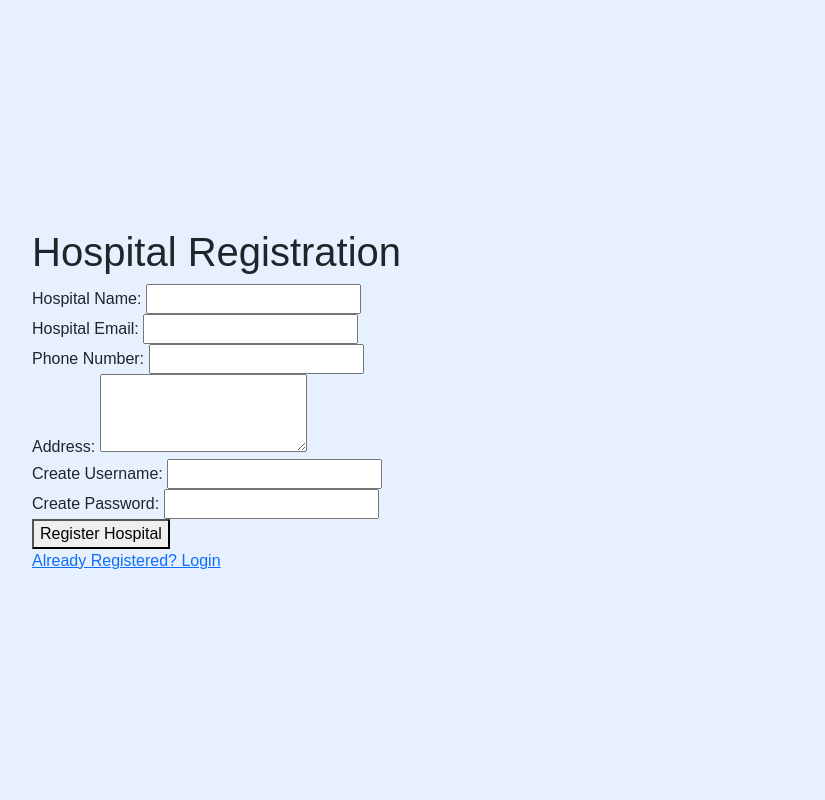
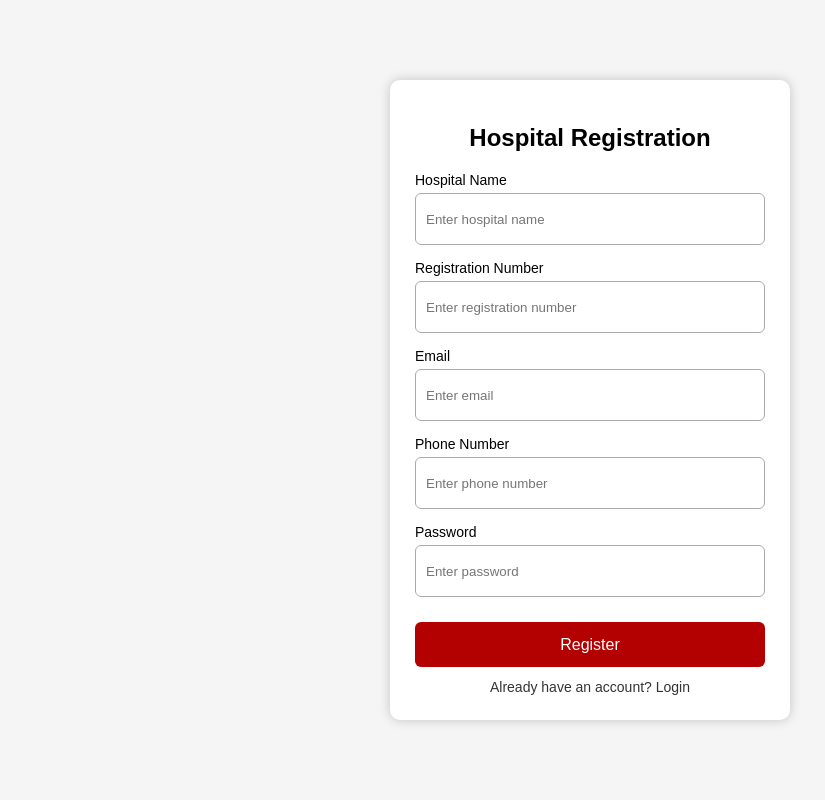
Before and after one commit to Sumantradas01/Blood-Bank-Management-System, a Flask app: page /hospital_register in a window 1280 px wide. Shown: the whole page, without its empty margins (50-875 px from the left). Run offline with Flask 3, Linux system fonts and the light colour scheme.

Commit message:
Update index

```diff
--- a/app.py
+++ b/app.py
@@ -1,57 +1,26 @@
-# app.py
-from flask import Flask, render_template, request, redirect, url_for, flash, session
+from flask import Flask, render_template, request, redirect, url_for, flash
 import mysql.connector
-from mysql.connector import Error
-from werkzeug.security import generate_password_hash, check_password_hash
 
 app = Flask(__name__)
-app.secret_key = "change_this_in_production"
+app.secret_key = "your_secret_key"
 
 # ------------------------------------
-# DATABASE CONNECTION (single connection)
+# DATABASE CONNECTION
 # ------------------------------------
-def get_db_connection():
-    # you can wrap this to reconnect if needed
-    return mysql.connector.connect(
-        host="localhost",
-        user="root",
-        password="",          # set your MySQL password if any
-        database="bloodbank1",
-        autocommit=False
-    )
-
-# create initial connection and cursor
-try:
-    db = get_db_connection()
-    cursor = db.cursor(dictionary=True)
-except Error as e:
-    # If DB isn't available, log and keep variables None for graceful errors
-    app.logger.error("Initial DB connection error: %s", e)
-    db = None
-    cursor = None
-
-
-# helper to ensure we have a working cursor (reconnect if closed)
-def get_cursor():
-    global db, cursor
-    try:
-        if db is None or not db.is_connected():
-            db = get_db_connection()
-            cursor = db.cursor(dictionary=True)
-    except Exception as e:
-        app.logger.error("DB reconnect error: %s", e)
-        raise
-    return db, cursor
-
+db = mysql.connector.connect(
+    host="localhost",
+    user="root",
+    password="",
+    database="bloodbank1"
+)
+cursor = db.cursor(dictionary=True)
 
 # ------------------------------------
 # HOME PAGE
 # ------------------------------------
 @app.route("/")
 def home():
-    # main homepage (index)
     return render_template("index.html")
-
 
 # ------------------------------------
 # DONOR REGISTRATION
@@ -59,36 +28,22 @@ def home():
 @app.route("/donor_register", methods=["GET", "POST"])
 def donor_register():
     if request.method == "POST":
-        name = request.form.get("name")
-        email = request.form.get("email")
-        phone = request.form.get("phone")
-        password = request.form.get("password")
-        blood_group = request.form.get("blood_group")
+        name = request.form["name"]
+        email = request.form["email"]
+        phone = request.form["phone"]
+        password = request.form["password"]
+        blood_group = request.form["blood_group"]
 
-        if not (name and email and phone and password and blood_group):
-            flash("All fields are required for donor registration.", "error")
-            return redirect(url_for("donor_register"))
+        cursor.execute(
+            "INSERT INTO donors (name, email, phone, password, blood_group) VALUES (%s, %s, %s, %s, %s)",
+            (name, email, phone, password, blood_group)
+        )
+        db.commit()
 
-        try:
-            db, cur = get_cursor()
-            hashed = generate_password_hash(password)
-            cur.execute(
-                "INSERT INTO donors (name, email, phone, password, blood_group) VALUES (%s, %s, %s, %s, %s)",
-                (name, email, phone, hashed, blood_group)
-            )
-            db.commit()
-            flash("Donor registered successfully!", "success")
-            return redirect(url_for("donor_login"))
-
-        except Exception as e:
-            if db:
-                db.rollback()
-            app.logger.error("DB error (donor_register): %s", e)
-            flash("Database error: " + str(e), "error")
-            return redirect(url_for("donor_register"))
+        flash("Donor registered successfully!")
+        return redirect(url_for("donor_login"))
 
     return render_template("donor_register.html")
-
 
 # ------------------------------------
 # DONOR LOGIN
@@ -99,28 +54,14 @@ def donor_login():
         email = request.form.get("email")
         password = request.form.get("password")
 
-        if not email or not password:
-            flash("Provide both email and password.", "error")
-            return redirect(url_for("donor_login"))
+        cursor.execute("SELECT * FROM donors WHERE email=%s AND password=%s",
+                       (email, password))
+        user = cursor.fetchone()
 
-        try:
-            db, cur = get_cursor()
-            cur.execute("SELECT * FROM donors WHERE email=%s", (email,))
-            user = cur.fetchone()
-
-            if user and check_password_hash(user.get("password"), password):
-                session.clear()
-                session["donor_id"] = user.get("donor_id")
-                session["donor_name"] = user.get("name")
-                flash("Login successful.", "success")
-                return redirect(url_for("dashboard"))
-            else:
-                flash("Invalid email or password!", "error")
-                return redirect(url_for("donor_login"))
-
-        except Exception as e:
-            app.logger.error("DB error (donor_login): %s", e)
-            flash("Database error: " + str(e), "error")
+        if user:
+            return render_template("donor_dashboard.html")
+        else:
+            flash("Invalid email or password!")
             return redirect(url_for("donor_login"))
 
     return render_template("donor_login.html")
@@ -132,36 +73,27 @@ def donor_login():
 @app.route("/admin_register", methods=["GET", "POST"])
 def admin_register():
     if request.method == "POST":
-        hospital_name = request.form.get("hospital_name")
+
         admin_name = request.form.get("admin_name")
         email = request.form.get("email")
         phone = request.form.get("phone")
         password = request.form.get("password")
+        hospital_name = request.form.get("hospital_name")
 
-        if not (hospital_name and admin_name and email and phone and password):
-            flash("All fields are required!", "error")
+        if not admin_name or not email or not phone or not password or not hospital_name:
+            flash("All fields are required!")
             return redirect(url_for("admin_register"))
 
-        try:
-            db, cur = get_cursor()
-            hashed = generate_password_hash(password)
-            cur.execute("""
-                INSERT INTO admin (hospital_name, admin_name, email, phone, password)
-                VALUES (%s, %s, %s, %s, %s)
-            """, (hospital_name, admin_name, email, phone, hashed))
-            db.commit()
-            flash("Admin Registered Successfully!", "success")
-            return redirect(url_for("admin_login"))
+        cursor.execute("""
+            INSERT INTO admin (hospital_name, admin_name, email, phone, password)
+            VALUES (%s, %s, %s, %s, %s)
+        """, (hospital_name, admin_name, email, phone, password))
 
-        except Exception as e:
-            if db:
-                db.rollback()
-            app.logger.error("DB error (admin_register): %s", e)
-            flash("Database error: " + str(e), "error")
-            return redirect(url_for("admin_register"))
+        db.commit()
+        flash("Admin Registered Successfully!")
+        return redirect(url_for("admin_login"))
 
     return render_template("admin_register.html")
-
 
 # ------------------------------------
 # ADMIN LOGIN
@@ -169,30 +101,22 @@ def admin_register():
 @app.route("/admin_login", methods=["GET", "POST"])
 def admin_login():
     if request.method == "POST":
-        admin_name = request.form.get("admin_name") or request.form.get("username")
+
+        admin_name = request.form.get("username")
         password = request.form.get("password")
 
-        if not admin_name or not password:
-            flash("Provide admin name and password.", "error")
-            return redirect(url_for("admin_login"))
+        cursor.execute("""
+            SELECT * FROM admin
+            WHERE admin_name=%s AND password=%s
+        """, (admin_name, password))
 
-        try:
-            db, cur = get_cursor()
-            cur.execute("SELECT * FROM admin WHERE admin_name=%s", (admin_name,))
-            data = cur.fetchone()
-            if data and check_password_hash(data.get("password"), password):
-                session.clear()
-                session["admin_id"] = data.get("admin_id")
-                session["admin_name"] = data.get("admin_name")
-                flash("Login Successful!", "success")
-                return redirect(url_for("admin_dashboard"))
-            else:
-                flash("Invalid Admin Name or Password!", "error")
-                return redirect(url_for("admin_login"))
+        data = cursor.fetchone()
 
-        except Exception as e:
-            app.logger.error("DB error (admin_login): %s", e)
-            flash("Database error: " + str(e), "error")
+        if data:
+            flash("Login Successful!")
+            return redirect(url_for("dashboard"))
+        else:
+            flash("Invalid Admin Name or Password!")
             return redirect(url_for("admin_login"))
 
     return render_template("admin_login.html")
@@ -205,251 +129,40 @@ def admin_login():
 def search_blood():
     return render_template("search_blood.html")
 
+# ------------------------------------
+# HOSPITAL LOGIN
+# ------------------------------------
+@app.route("/hospital_login")
+def hospital_login():
+    return render_template("hospital_login.html")
 
-# ------------------------------------
-# PUBLIC DASHBOARD
-# ------------------------------------
 @app.route("/dashboard")
 def dashboard():
-    # simple public donor/dashboard page
     return render_template("dashboard.html")
 
+@app.route('/hospital_register', methods=['GET', 'POST'])
+def hospital_register():
+    if request.method == 'POST':
+        name = request.form['name']
+        reg_no = request.form['reg_no']
+        email = request.form['email']
+        phone = request.form['phone']
+        password = request.form['password']
 
-# -------------------------------------------------
-# HOSPITAL REGISTRATION & LOGIN & DASHBOARD
-# -------------------------------------------------
-@app.route("/hospital_register", methods=["GET", "POST"])
-def hospital_register():
-    if request.method == "POST":
-        hospital_name = request.form.get("hospital_name")
-        email = request.form.get("email")
-        phone = request.form.get("phone")
-        address = request.form.get("address")
-        username = request.form.get("username")
-        password = request.form.get("password")
+        cur = mysql.connection.cursor()
+        cur.execute("INSERT INTO hospital (name, reg_no, email, phone, password) VALUES (%s, %s, %s, %s, %s)",
+                    (name, reg_no, email, phone, password))
+        mysql.connection.commit()
+        cur.close()
 
-        if not (hospital_name and email and phone and address and username and password):
-            flash("All fields are required!", "error")
-            return redirect(url_for("hospital_register"))
+        flash("Hospital registered successfully!")
+        return redirect(url_for('hospital_login'))
 
-        try:
-            db, cur = get_cursor()
-            hashed = generate_password_hash(password)
-            cur.execute("""
-                INSERT INTO hospitals (hospital_name, email, phone, address, username, password)
-                VALUES (%s, %s, %s, %s, %s, %s)
-            """, (hospital_name, email, phone, address, username, hashed))
-            db.commit()
-            flash("Hospital Registered Successfully!", "success")
-            return redirect(url_for("hospital_login"))
-
-        except Exception as e:
-            if db:
-                db.rollback()
-            app.logger.error("DB error (hospital_register): %s", e)
-            flash("Database Error: " + str(e), "error")
-            return redirect(url_for("hospital_register"))
-
-    return render_template("hospital_register.html")
-
-
-@app.route("/hospital_login", methods=["GET", "POST"])
-def hospital_login():
-    if request.method == "POST":
-        username = request.form.get("username")
-        password = request.form.get("password")
-
-        if not username or not password:
-            flash("Enter Username and Password", "error")
-            return redirect(url_for("hospital_login"))
-
-        try:
-            db, cur = get_cursor()
-            cur.execute("SELECT * FROM hospitals WHERE username=%s", (username,))
-            hospital = cur.fetchone()
-
-            if hospital and check_password_hash(hospital.get("password"), password):
-                session.clear()
-                session["hospital_id"] = hospital["hospital_id"]
-                session["hospital_name"] = hospital["hospital_name"]
-                flash("Login Successful!", "success")
-                return redirect(url_for("hospital_dashboard"))
-            else:
-                flash("Invalid Username or Password!", "error")
-                return redirect(url_for("hospital_login"))
-
-        except Exception as e:
-            app.logger.error("DB error (hospital_login): %s", e)
-            flash("Database Error: " + str(e), "error")
-            return redirect(url_for("hospital_login"))
-
-    return render_template("hospital_login.html")
-
-
-@app.route("/hospital_dashboard")
-def hospital_dashboard():
-    if "hospital_id" not in session:
-        flash("Please login first!", "error")
-        return redirect(url_for("hospital_login"))
-
-    hospital_id = session["hospital_id"]
-
-    try:
-        db, cur = get_cursor()
-        cur.execute("""
-            SELECT * FROM blood_orders
-            WHERE hospital_id = %s
-            ORDER BY request_date DESC
-        """, (hospital_id,))
-        orders = cur.fetchall()
-
-        return render_template(
-            "hospital_dashboard.html",
-            hospital_name=session.get("hospital_name"),
-            orders=orders
-        )
-
-    except Exception as e:
-        app.logger.error("DB error (hospital_dashboard): %s", e)
-        flash("Database Error: " + str(e), "error")
-        return render_template(
-            "hospital_dashboard.html",
-            hospital_name=session.get("hospital_name"),
-            orders=[]
-        )
-
-
-# ----------------------------------------
-# ADMIN DASHBOARD
-# ----------------------------------------
-@app.route("/admin_dashboard")
-def admin_dashboard():
-    try:
-        db, cur = get_cursor()
-
-        cur.execute("SELECT * FROM blood_stock")
-        blood_stock = cur.fetchall()
-
-        cur.execute("""
-            SELECT bo.*, h.hospital_name
-            FROM blood_orders bo
-            LEFT JOIN hospitals h ON bo.hospital_id = h.hospital_id
-            ORDER BY bo.request_date DESC
-        """)
-        orders = cur.fetchall()
-
-        cur.execute("""
-            SELECT br.*, h.hospital_name
-            FROM blood_requests br
-            LEFT JOIN hospitals h ON br.hospital_id = h.hospital_id
-            ORDER BY br.request_date DESC
-        """)
-        requirements = cur.fetchall()
-
-        cur.execute("SELECT * FROM donors ORDER BY donor_id DESC")
-        donors = cur.fetchall()
-
-        return render_template(
-            "admin_dashboard.html",
-            blood_stock=blood_stock,
-            orders=orders,
-            requirements=requirements,
-            donors=donors
-        )
-
-    except Exception as e:
-        app.logger.error("DB error (admin_dashboard): %s", e)
-        flash("Database error: " + str(e), "error")
-        return render_template(
-            "admin_dashboard.html",
-            blood_stock=[], orders=[], requirements=[], donors=[]
-        )
-
-
-# ------------------------------------
-# ORDERS / STOCK / DONOR MANAGEMENT
-# ------------------------------------
-@app.route("/update_order/<int:order_id>/<action>")
-def update_order(order_id, action):
-    if action == "approve":
-        status = "Approved"
-    elif action == "reject":
-        status = "Rejected"
-    elif action == "complete":
-        status = "Completed"
-    else:
-        status = "Pending"
-
-    try:
-        db, cur = get_cursor()
-        cur.execute("UPDATE blood_orders SET status=%s WHERE order_id=%s", (status, order_id))
-        db.commit()
-        flash(f"Order {order_id} updated to {status}.", "success")
-    except Exception as e:
-        if db:
-            db.rollback()
-        app.logger.error("DB error (update_order): %s", e)
-        flash("Database error: " + str(e), "error")
-
-    return redirect(url_for("admin_dashboard"))
-
-
-@app.route("/delete_donor/<int:donor_id>")
-def delete_donor(donor_id):
-    try:
-        db, cur = get_cursor()
-        cur.execute("DELETE FROM donors WHERE donor_id=%s", (donor_id,))
-        db.commit()
-        flash("Donor removed.", "success")
-    except Exception as e:
-        if db:
-            db.rollback()
-        app.logger.error("DB error (delete_donor): %s", e)
-        flash("Database error: " + str(e), "error")
-
-    return redirect(url_for("admin_dashboard"))
-
-
-@app.route("/update_stock/<int:stock_id>", methods=["POST"])
-def update_stock(stock_id):
-    units_raw = request.form.get("units")
-    if units_raw is None:
-        flash("Units value missing.", "error")
-        return redirect(url_for("admin_dashboard"))
-
-    try:
-        units = int(units_raw)
-        if units < 0:
-            raise ValueError("Units cannot be negative.")
-
-        db, cur = get_cursor()
-        cur.execute("UPDATE blood_stock SET units=%s WHERE stock_id=%s", (units, stock_id))
-        db.commit()
-        flash("Stock updated successfully.", "success")
-    except ValueError:
-        flash("Units must be a non-negative integer.", "error")
-    except Exception as e:
-        if db:
-            db.rollback()
-        app.logger.error("DB error (update_stock): %s", e)
-        flash("Database error: " + str(e), "error")
-
-    return redirect(url_for("admin_dashboard"))
-
-
-# ------------------------------------
-# LOGOUT
-# ------------------------------------
-@app.route("/logout")
-def logout():
-    session.clear()
-    flash("Logged out.", "info")
-    return redirect(url_for("home"))
+    return render_template('hospital_register.html')
 
 
 # ------------------------------------
 # RUN APP
 # ------------------------------------
 if __name__ == "__main__":
-    # debug True for development only; change in production
     app.run(debug=True)
--- a/static/css/hospital_register.css
+++ b/static/css/hospital_register.css
@@ -1,96 +1,85 @@
-/* --------------- GLOBAL STYLE --------------- */
 body {
-    font-family: Arial, sans-serif;
     margin: 0;
     padding: 0;
-    background: #e7f0ff;
+    background: #f5f5f5;
+    font-family: Arial, sans-serif;
+}
+
+.container {
+    width: 100%;
+    height: 100vh;
     display: flex;
     justify-content: center;
     align-items: center;
-    min-height: 100vh;
 }
 
-/* --------------- FORM CONTAINER --------------- */
-.register-container {
-    width: 430px;
-    background: #ffffff;
-    padding: 30px 35px;
-    border-radius: 12px;
-    box-shadow: 0 4px 20px rgba(0, 0, 0, 0.15);
-    animation: fadeIn 0.8s ease-in-out;
+.form-box {
+    width: 350px;
+    padding: 25px;
+    background: #fff;
+    border-radius: 10px;
+    box-shadow: 0 0 12px rgba(0,0,0,0.2);
+    display: flex;
+    flex-direction: column;
 }
 
-/* --------------- TITLE --------------- */
-.register-container h2 {
+.form-box h2 {
     text-align: center;
-    color: #1d3557;
-    margin-bottom: 25px;
-    font-size: 26px;
+    margin-bottom: 20px;
 }
 
-/* --------------- INPUT FIELDS --------------- */
-.register-container label {
-    display: block;
-    font-weight: 600;
-    margin-top: 12px;
-    color: #333;
+.form-box label {
+    font-size: 14px;
+    margin-bottom: 5px;
 }
 
-.register-container input[type="text"],
-.register-container input[type="email"],
-.register-container input[type="number"],
-.register-container input[type="password"] {
-    width: 100%;
-    margin-top: 5px;
-    padding: 12px;
-    border: 1px solid #9ab3e5;
-    border-radius: 8px;
-    font-size: 15px;
+.form-box input {
+    height: 40px;
+    padding: 5px 10px;
+    margin-bottom: 15px;
+    border: 1px solid #aaa;
+    border-radius: 6px;
     outline: none;
-    transition: 0.2s;
 }
 
-.register-container input:focus {
-    border-color: #1d3557;
-    box-shadow: 0 0 5px rgba(29, 53, 87, 0.4);
+.form-box input:focus {
+    border-color: #333;
 }
 
-/* --------------- REGISTER BUTTON --------------- */
-.register-container button {
-    width: 100%;
-    margin-top: 25px;
-    padding: 12px;
-    background: #1d3557;
+.form-box button {
+    height: 45px;
+    border: none;
+    background: #b30000;
     color: white;
-    font-size: 17px;
-    border: none;
-    border-radius: 8px;
+    font-size: 16px;
+    border-radius: 6px;
     cursor: pointer;
-    transition: 0.2s;
+    margin-top: 10px;
 }
 
-.register-container button:hover {
-    background: #16314a;
+.form-box button:hover {
+    background: #000;
 }
 
-/* --------------- LINK TO LOGIN --------------- */
 .login-link {
+    margin-top: 12px;
     text-align: center;
-    margin-top: 15px;
+    display: block;
+    text-decoration: none;
+    color: #333;
     font-size: 14px;
 }
 
-.login-link a {
-    color: #1d3557;
-    text-decoration: none;
-}
-
-.login-link a:hover {
+.login-link:hover {
     text-decoration: underline;
 }
 
-/* --------------- ANIMATION --------------- */
-@keyframes fadeIn {
-    from { opacity: 0; transform: translateY(-10px); }
-    to { opacity: 1; transform: translateY(0); }
+.alert {
+    background: #ffd6d6;
+    color: #900;
+    padding: 7px;
+    margin-bottom: 12px;
+    border-radius: 5px;
+    text-align: center;
+    font-size: 14px;
 }
--- a/templates/donor_register.html
+++ b/templates/donor_register.html
@@ -60,7 +60,7 @@
             <button type="submit" class="btn">Register</button>
 
             <div class="links">
-                <p>Already a donor? <a href="/donor_login">Login here</a></p>
+                <p>Already a donor? <a href="/donor_login.html">Login here</a></p>
             </div>
 
         </form>
--- a/templates/hospital_login.html
+++ b/templates/hospital_login.html
@@ -24,7 +24,8 @@
         </div>
 
         <div class="links">
-          <center>  <a href="hospital_register.html">New User</a> </center>
+          <center>  <a href="{{ url_for('hospital_register') }}" class="new-user-link">New User? Register</a>
+ </center>
         </div>
 
         <button type="submit">Login</button>
--- a/templates/hospital_register.html
+++ b/templates/hospital_register.html
@@ -3,57 +3,49 @@
 <head>
     <meta charset="UTF-8">
     <meta name="viewport" content="width=device-width, initial-scale=1.0">
-    <title>Hospital Registration - Blood Bank Management System</title>
-    <!-- Bootstrap for alerts -->
-  <link href="https://cdn.jsdelivr.net/npm/bootstrap@5.3.0/dist/css/bootstrap.min.css" rel="stylesheet">
+    <title>Hospital Registration</title>
 
-  <!-- Your custom CSS -->
-  <link rel="stylesheet" href="{{ url_for('static', filename='css/hospital_register.css') }}">
+    <!-- Custom CSS -->
+    <link rel="stylesheet" href="{{ url_for('static', filename='css/hospital_register.css') }}">
 </head>
 <body>
 
-<div class="container">
-    <h1>Hospital Registration</h1>
+    <div class="container">
 
-    <form action="#" method="POST">
-        <div class="form-group">
-            <label>Hospital Name:</label>
-            <input type="text" name="hospital_name" required>
-        </div>
+        <form class="form-box" action="{{ url_for('hospital_register') }}" method="POST">
 
-        <div class="form-group">
-            <label>Hospital Email:</label>
-            <input type="email" name="hospital_email" required>
-        </div>
+            <h2>Hospital Registration</h2>
 
-        <div class="form-group">
-            <label>Phone Number:</label>
-            <input type="text" name="phone" required>
-        </div>
+            <!-- Flash Messages -->
+            {% with messages = get_flashed_messages() %}
+                {% if messages %}
+                    {% for msg in messages %}
+                        <div class="alert">{{ msg }}</div>
+                    {% endfor %}
+                {% endif %}
+            {% endwith %}
 
-        <div class="form-group">
-            <label>Address:</label>
-            <textarea name="address" rows="3" required></textarea>
-        </div>
+            <label>Hospital Name</label>
+            <input type="text" name="name" required placeholder="Enter hospital name">
 
-        <div class="form-group">
-            <label>Create Username:</label>
-            <input type="text" name="username" required>
-        </div>
+            <label>Registration Number</label>
+            <input type="text" name="reg_no" required placeholder="Enter registration number">
 
-        <div class="form-group">
-            <label>Create Password:</label>
-            <input type="password" name="password" required>
-        </div>
+            <label>Email</label>
+            <input type="email" name="email" required placeholder="Enter email">
 
-        <button type="submit">Register Hospital</button>
-    </form>
+            <label>Phone Number</label>
+            <input type="text" name="phone" required placeholder="Enter phone number">
 
-    <div class="links">
-        <a href="hospital_login.html">Already Registered? Login</a>
+            <label>Password</label>
+            <input type="password" name="password" required placeholder="Enter password">
+
+            <button type="submit">Register</button>
+
+            <a href="{{ url_for('hospital_login') }}" class="login-link">Already have an account? Login</a>
+        </form>
+
     </div>
-
-</div>
 
 </body>
 </html>
```
